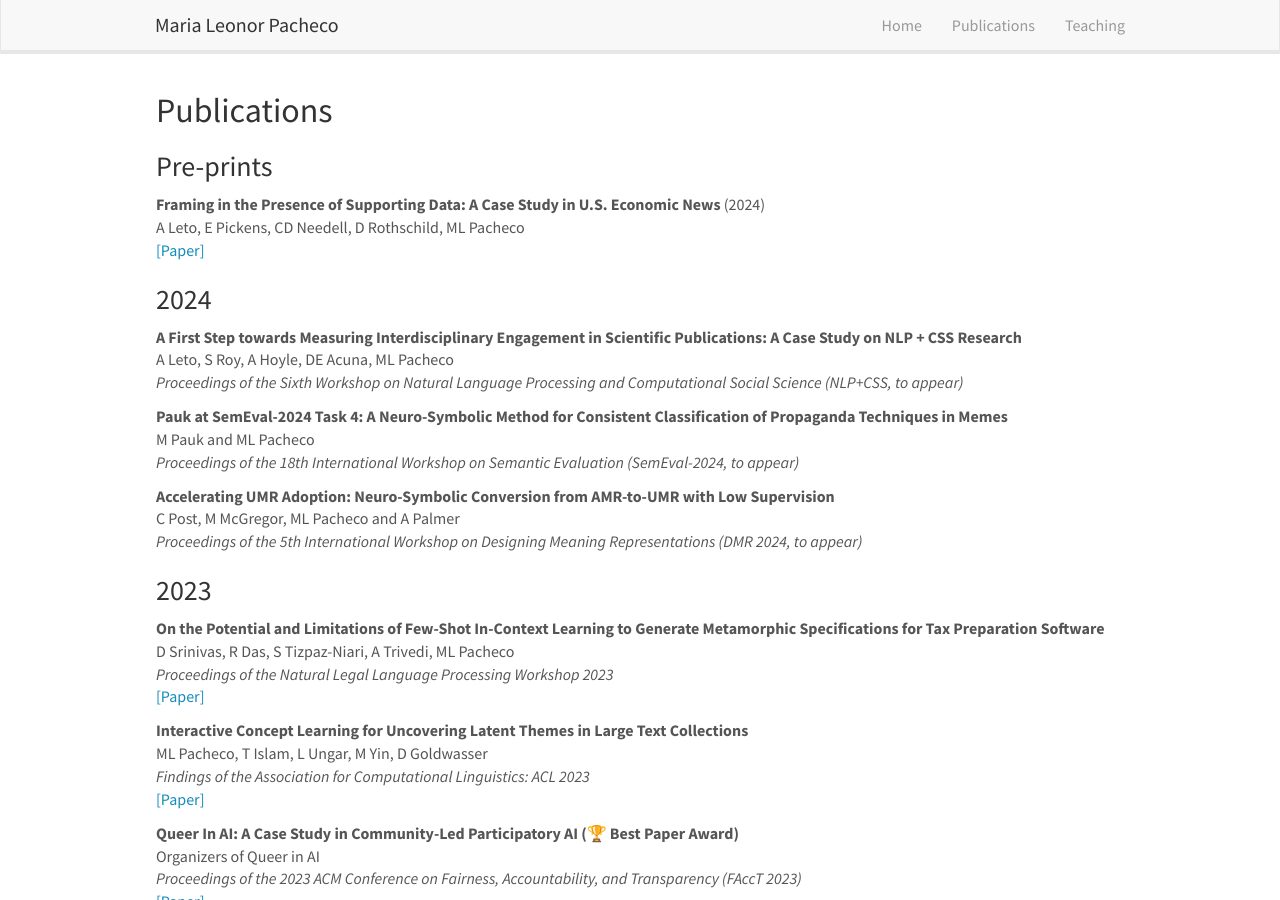
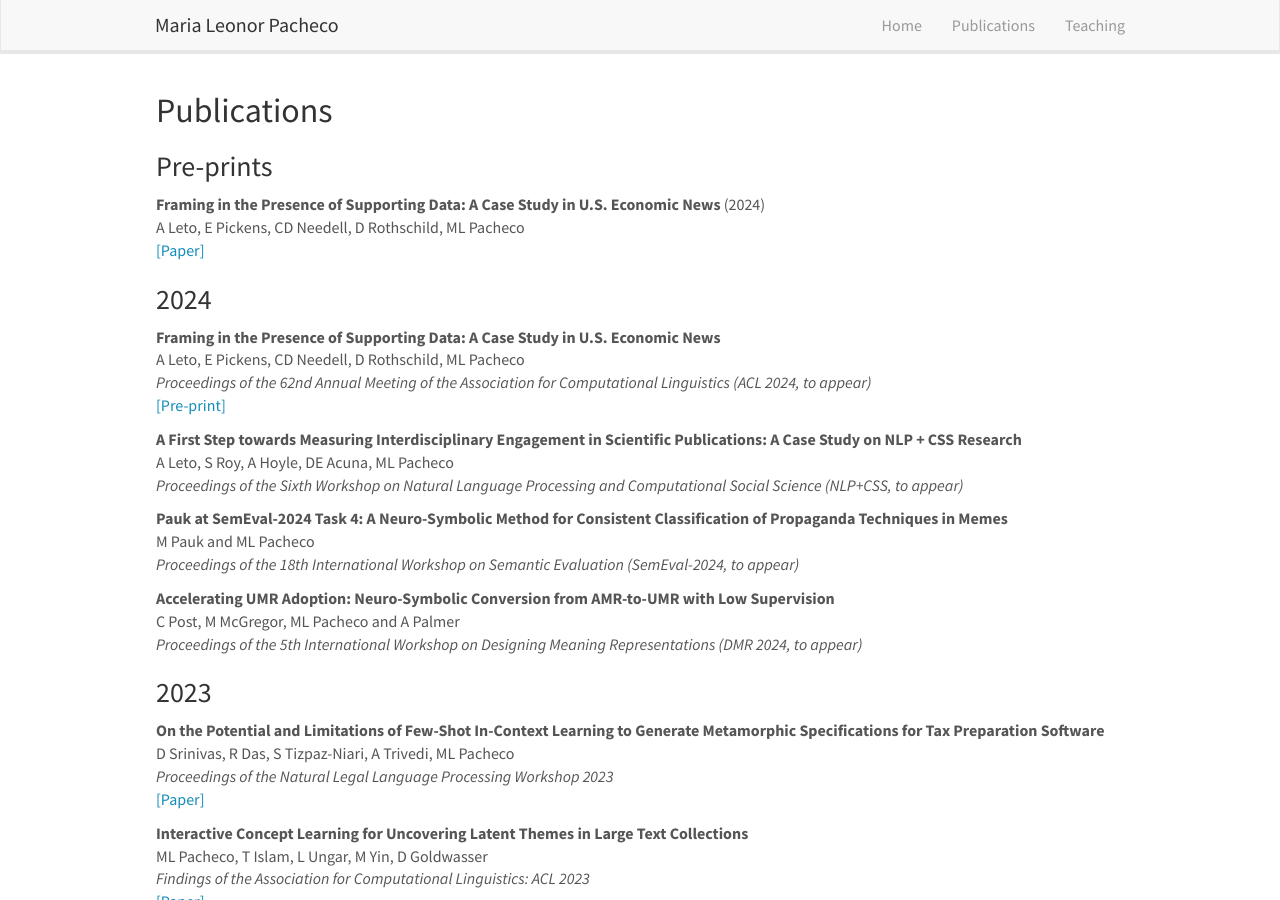
Before and after one commit to mlpacheco/mlpacheco.github.io, a Jekyll site: the page built from _pages/publications.md, in a window 1280 px wide and 900 px high. Built offline with Jekyll 4.4.1, drawn with Linux system fonts in a browser that asks for light colours; nearby versions of some CDN libraries.

Commit message:
Update publist_2024.yml

```diff
--- a/_data/publist_2024.yml
+++ b/_data/publist_2024.yml
@@ -1,3 +1,12 @@
+- title: "Framing in the Presence of Supporting Data: A Case Study in U.S. Economic News"
+  authors: A Leto, E Pickens, CD Needell, D Rothschild, ML Pacheco
+  venue: "Proceedings of the 62nd Annual Meeting of the Association for Computational Linguistics (ACL 2024, to appear)"
+  highlight: 0
+  link:
+    url: https://arxiv.org/abs/2402.14224
+    display: \[Pre-print\]
+  year: 2024
+
 - title: "A First Step towards Measuring Interdisciplinary Engagement in Scientific Publications: A Case Study on NLP + CSS Research"
   authors: A Leto, S Roy, A Hoyle, DE Acuna, ML Pacheco
   venue: "Proceedings of the Sixth Workshop on Natural Language Processing and Computational Social Science (NLP+CSS, to appear)"
```
